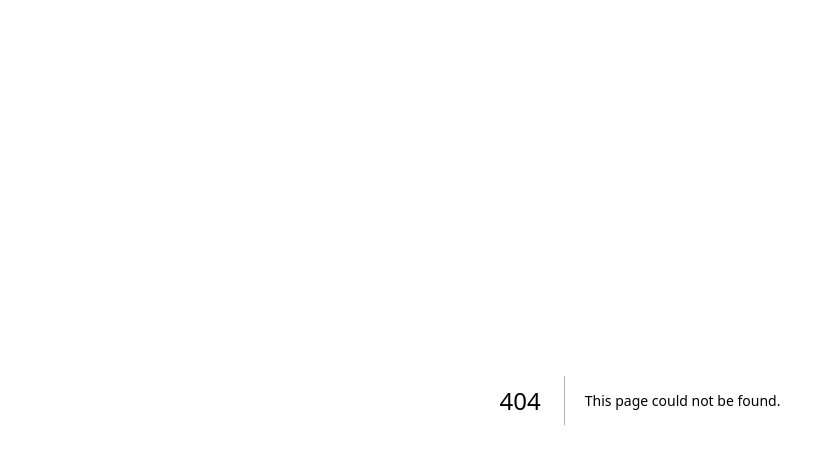
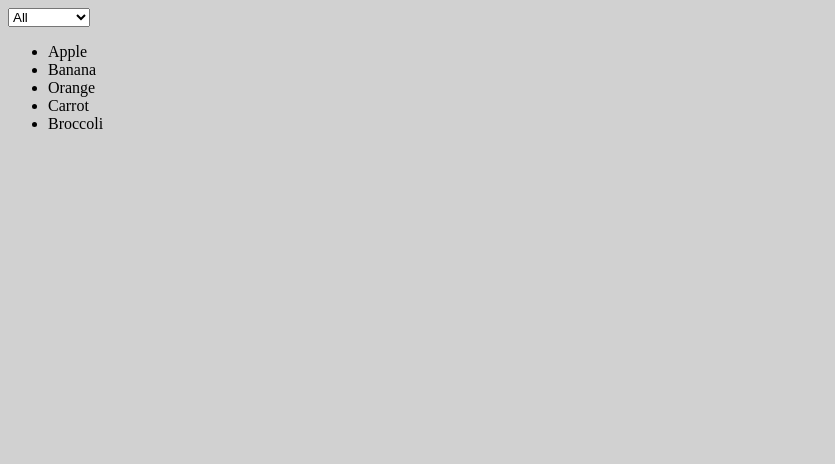
Before and after one commit to nbrucepro/pricena, a Next.js app in the folder client/: page /filt in a window 1280 px wide. Before the commit this address had no page. Shown: the top 464 px of the page, without its empty margins (0-835 px from the left). Built offline with nearby package versions, Linux system fonts and the light colour scheme.

Commit message:
resolving-deployment-error

```diff
--- /dev/null
+++ b/client/src/pages/filt.js
@@ -0,0 +1,35 @@
+import React, { useState } from 'react';
+
+function App() {
+  const [items, setItems] = useState([
+    { id: 1, name: 'Apple', category: 'Fruit' },
+    { id: 2, name: 'Banana', category: 'Fruit' },
+    { id: 3, name: 'Orange', category: 'Fruit' },
+    { id: 4, name: 'Carrot', category: 'Vegetable' },
+    { id: 5, name: 'Broccoli', category: 'Vegetable' },
+  ]);
+
+  const [selectedCategory, setSelectedCategory] = useState('All');
+
+  const filteredItems = selectedCategory === 'All'
+    ? items
+    : items.filter(item => item.category === selectedCategory);
+
+  return (
+    <div>
+      <select value={selectedCategory} onChange={event => setSelectedCategory(event.target.value)}>
+        <option value="All">All</option>
+        <option value="Fruit">Fruit</option>
+        <option value="Vegetable">Vegetable</option>
+      </select>
+
+      <ul>
+        {filteredItems.map(item => (
+          <li key={item.id}>{item.name}</li>
+        ))}
+      </ul>
+    </div>
+  );
+}
+
+export default App;
```
Also changed, not shown: client/src/components/Compareprice/Compareprice.jsx (+51 -7 lines), client/src/components/Navbar/Navbar.jsx (+7 -6 lines), client/src/components/Compareprice/Compareprice.css (added), 1 other file (tests, documents, lock files or other folders).
